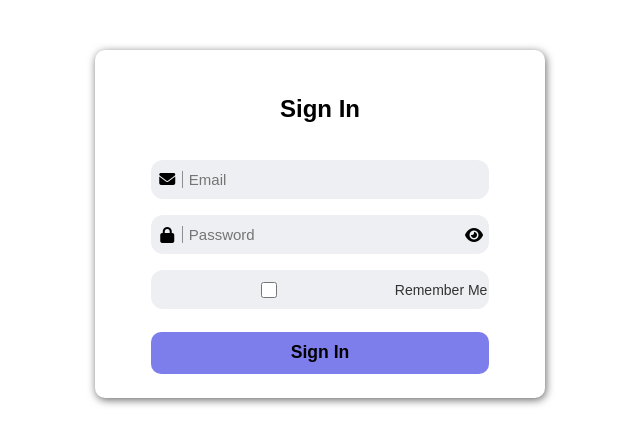
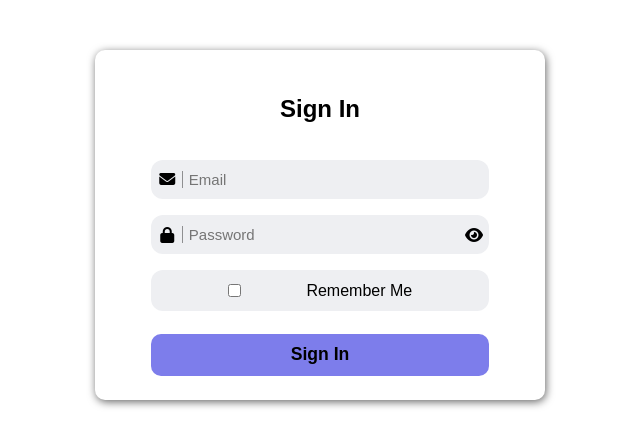
Before and after one commit to AndreasEdo/Mid-Project-LnT-BackEnd, a PHP site: page /login.php in a window 1280 px wide. Shown: the top 447 px of the page, without its empty margins (320-960 px from the left). Run offline with PHP 8.4, Linux system fonts and the light colour scheme.

Commit message:
perbaikan css

```diff
--- a/view/login.php
+++ b/view/login.php
@@ -42,16 +42,16 @@
     <form method="POST">
         <div class="input-group">
             <i class="fas fa-envelope"></i>
-            <input type="email" name="email" id="email" placeholder="Email" required>
+            <input class="input-text" type="email" name="email" id="email" placeholder="Email" required>
         </div>
         <div class="input-group password">
             <i class="fas fa-lock"></i>
-            <input type="password" name="password" id="password" placeholder="Password" required>
+            <input class="input-text" type="password" name="password" id="password" placeholder="Password" required>
             <i id="eye" class="fa fa-eye"></i>
         </div>
-        <div class="input-group">
+        <div class="input-group-remember">
             <input type="checkbox" name="rememberMe" id="rememberMe">
-            <label for="rememberMe">Remember Me</label>
+            <label class="input-checkbox" for="rememberMe">Remember Me</label>
         </div>
         <input type="submit" class="btn" value="Sign In" name="signin">
     </form>
--- a/view/profile.php
+++ b/view/profile.php
@@ -1,8 +1,8 @@
 <?php
 session_start();
 
-if (!isset($_SESSION['login']) || $_SESSION['login'] !== true) {
-    header("Location: login.php");
+if($_SESSION['login'] !== "Admin"){
+    header("location: login.php");
     exit();
 }
 
--- a/view/style/login.css
+++ b/view/style/login.css
@@ -27,7 +27,7 @@
     padding:1.3rem;
     margin-bottom:0.4rem;
 }
-input{
+.input-text{
     flex:10;
     color:inherit;
     width:100%;
@@ -37,12 +37,16 @@
     padding:0 0.4em;
     border-left:solid 1px hsla(0, 0%, 0%, 0.4)
 }
-input:focus{
+.input-text:focus{
     border-left:solid 1px hsla(240, 73%, 71%, 1);
 
 }
+
+.input-checkbox{
+
+}
+
 .input-group{
-    padding:1% 0;
     position:relative;
     background-color:hsla(227, 63%, 18%, 0.07);
     margin:1em auto;
@@ -50,7 +54,19 @@
     display:flex;
     padding:0.7em 0.1em;
 
+
 }
+
+.input-group-remember{
+    background-color:hsla(227, 63%, 18%, 0.07);
+    margin:1em auto;
+    border-radius:12px;
+    display:flex;
+    padding:0.7em;
+    justify-content: space-evenly;
+    align-items: center;
+}
+
 .error{
     position:absolute;
     left:2em;
```
Lines whose indentation alone changed are shown as unchanged.
